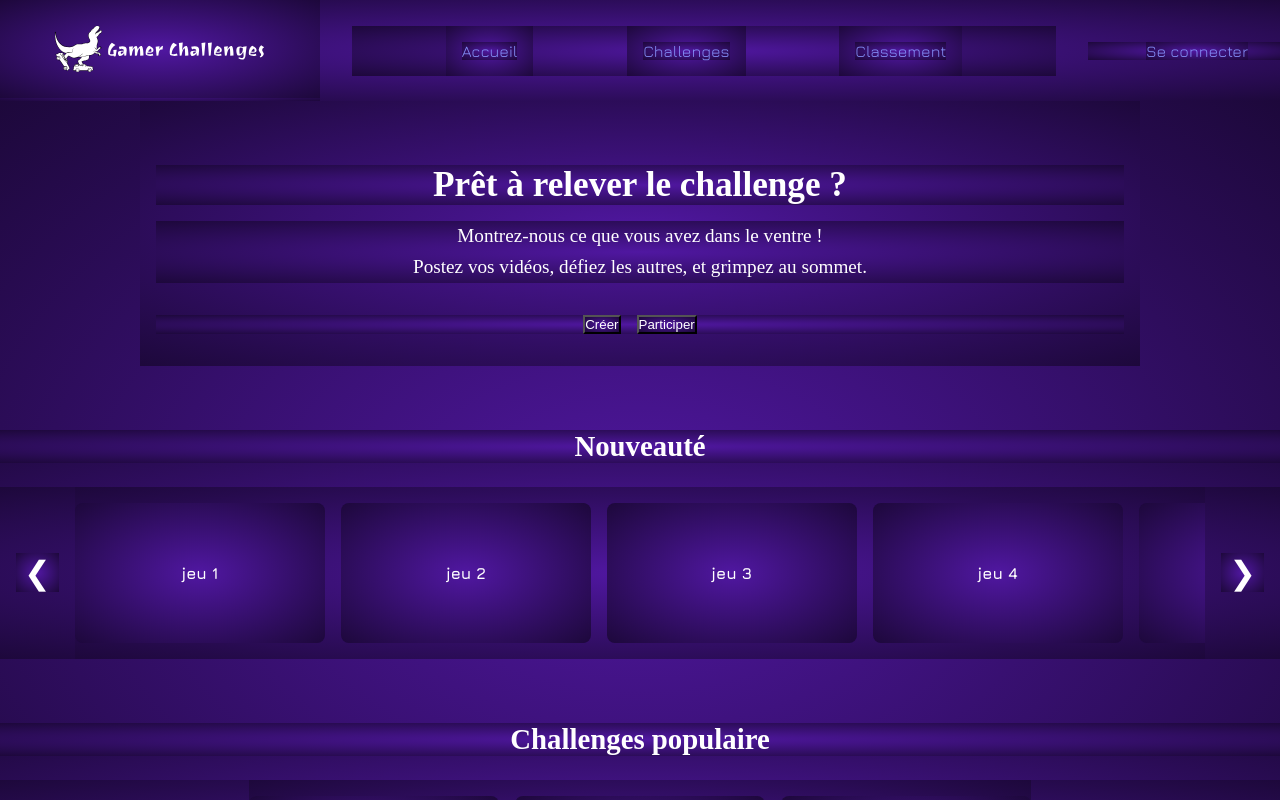
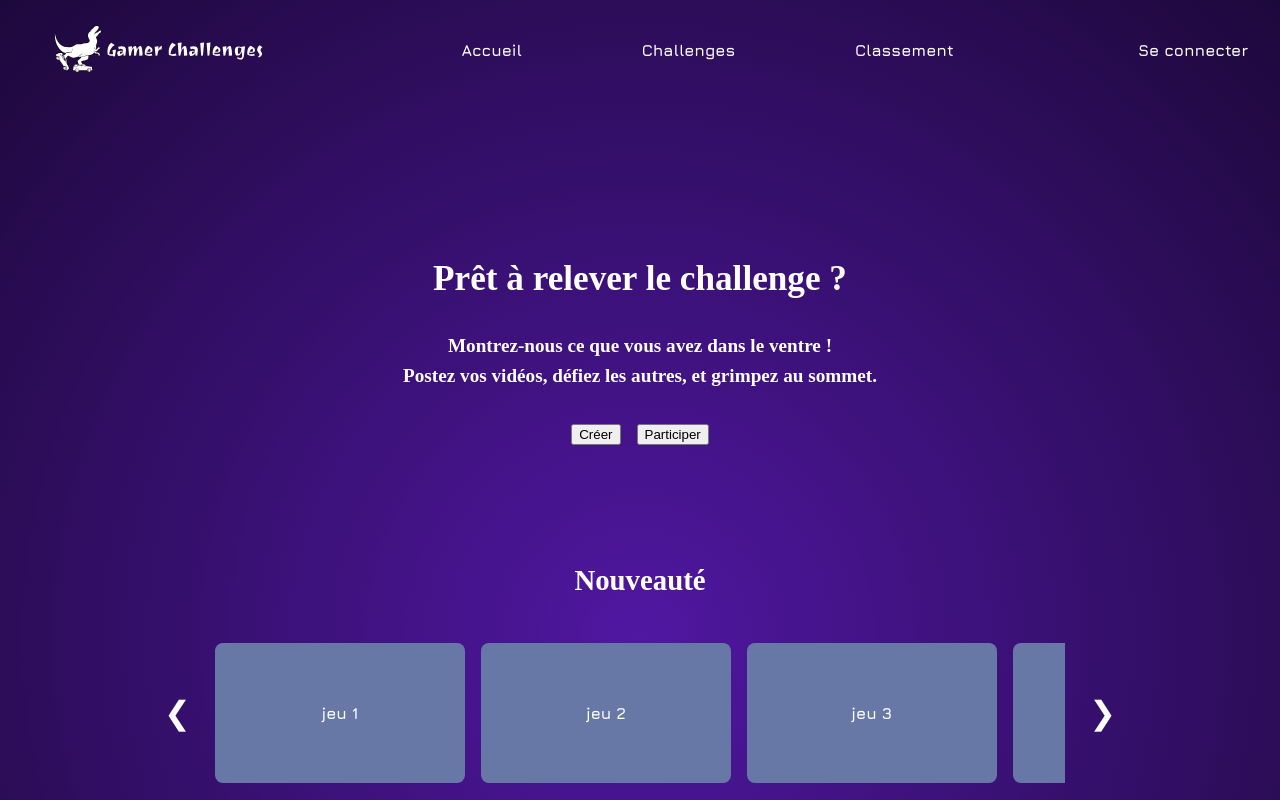
Before and after one commit to jeyakishandev/gamerchallenges-front, a React (Vite) app: page / in a window 1280 px wide. Shown: the top 800 px of the page. Built offline with nearby package versions, Linux system fonts and the light colour scheme; a web font is replaced by a local one.

Commit message:
fix: css problem

```diff
--- a/src/App.css
+++ b/src/App.css
@@ -1,41 +1,21 @@
+/* * MOBILE */
 
-/* === RESET GLOBAL === */
-
-* {
+body {
+  font-size: 16px;
   margin: 0;
   padding: 0;
   box-sizing: border-box;
-
-
   background: radial-gradient(#5017A1, #1D083B);
   color: white;
-
 }
 
-/* === BODY GLOBAL === */
-
-
-body {
-  font-family: 'Jura', sans-serif;
-  background: linear-gradient(180deg, #1D083B 0%, #5017A1 100%);
-  color: white;
-  min-height: 100vh;
 
 /* === BLOC PRINCIPAL (Titre + texte + boutons) === */
 
 h1, h2 {
   font-family: 'Joti One', cursive;
-
   text-align: center;
-
 }
-
-/* === LIENS === */
-
-
-a {
-  color: #8692FA;
-  text-decoration: none;
 
 .home-content h1 {
   font-size: 2.2rem;
@@ -45,25 +25,26 @@ a {
 h1 {
   font-size: 1.4rem;
   padding: 4rem 0 1rem;
-
-
 }
 
-a:hover {
-  text-decoration: underline;
+h2 {
+  font-size: 1.1rem;
+  line-height: 1.6;
 }
 
-/* === BOUTONS GÉNÉRIQUES === */
+/* === BOUTONS CRÉER / PARTICIPER === */
 
-
-.default-button {
-  padding: 0.8rem 2rem;
-
+.home-buttons {
+  display: flex;
+  justify-content: center;
+  flex-wrap: wrap;
+  gap: 1rem;
+  margin-top: 1.5rem;
+  padding: 0 0.5rem 1rem;
 }
 
 p, a, .default-button {
   font-family: 'Jura', sans-serif;
-
   font-size: 1rem;
   font-weight: bold;
 }
@@ -80,9 +61,6 @@ p, a, .default-button {
 }
 
 .default-button:hover {
-
-  background-color: #8692FA;
-
   background-color: #285cecc1;
 }
 
@@ -164,7 +142,6 @@ p, a, .default-button {
   border-radius: 6px;
   scroll-snap-align: start;
   flex-shrink: 0;
-
 }
 
 /* * CHALLENGE  MOBILE SECTION */
@@ -463,13 +440,6 @@ footer a:hover {
   text-decoration: underline;
 }
 
-/* === RESPONSIVE GLOBAL === */
-
-
-@media (max-width: 768px) {
-  .default-button {
-    padding: 0.6rem 1.5rem;
-    font-size: 0.9rem;
 
 /* === RESPONSIVE === */
 
@@ -494,7 +464,6 @@ footer a:hover {
   h2 {
     font-size: 1.3rem;
 
-
   }
 
 }
```
